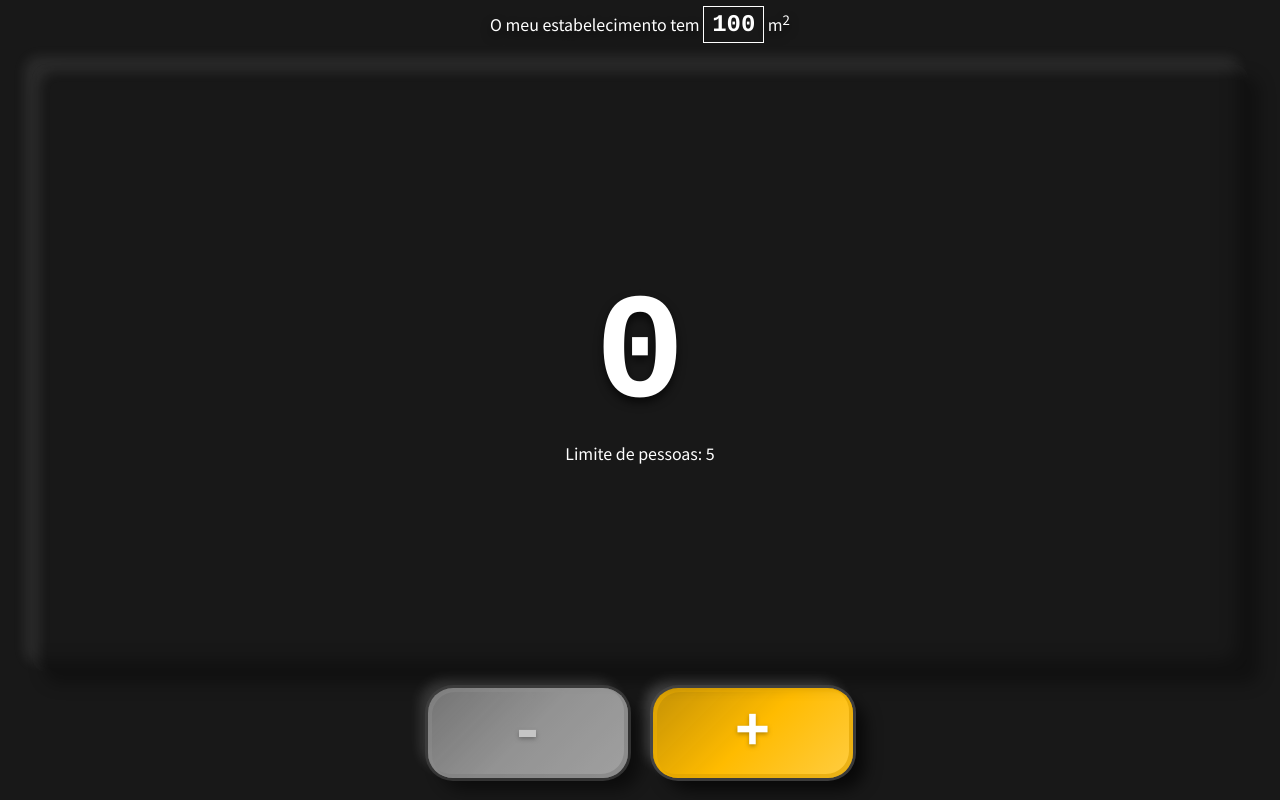
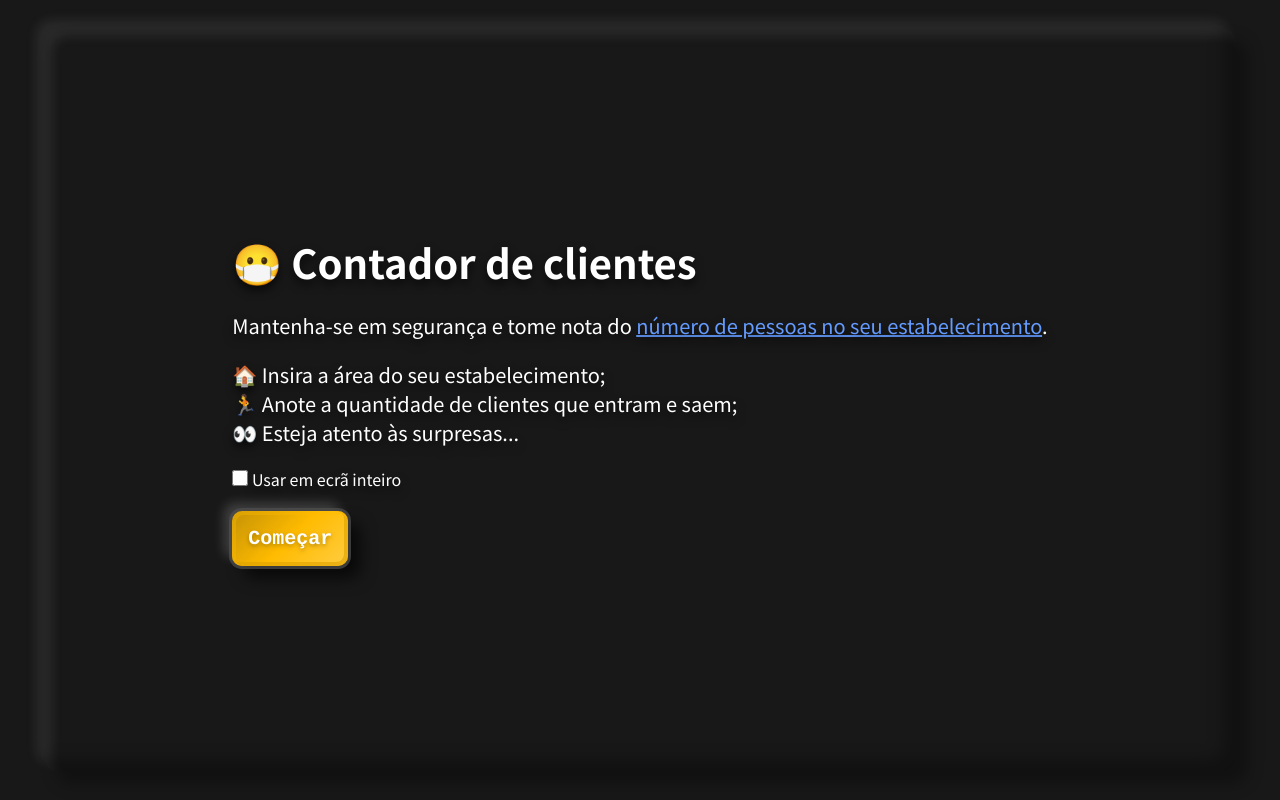
Before and after one commit to joselages/covid_counter_app, a plain HTML site: page index.html in a window 1280 px wide. Drawn offline with nearby package versions, Linux system fonts and the light colour scheme.

Commit message:
added intro screen and aimations, and fixed some bugs

```diff
--- a/index.html
+++ b/index.html
@@ -8,33 +8,55 @@
     <title>Document</title>
     <link rel="preconnect" href="https://fonts.gstatic.com">
     <link href="https://fonts.googleapis.com/css2?family=Cousine:wght@700&display=swap" rel="stylesheet">
-    <link href="https://fonts.googleapis.com/css2?family=Noto+Sans+JP&display=swap" rel="stylesheet">
+    <link href="https://fonts.googleapis.com/css2?family=Noto+Sans+JP:wght@400;700&display=swap" rel="stylesheet">
     <link rel="stylesheet" href="minireset.min.css">
     <link rel="stylesheet" href="styles.css">
 </head>
 
-<body x-data="{people:0, sqrMeters:100}">
-    <div class="main-container">
-        <section class="sqr_meters-container">
-            <span class="sqr_meters-sentence js-inputWrapperSentence">
-                O meu estabelecimento tem <input class="sqr_meters-input js-sqrMeterInput" x-model="sqrMeters" inputmode="numeric" type="text"> m<sup>2</sup>
+<body x-data="{people:0, sqrMeters:100,showHidden:false}">
+
+    <div class="main-container -intro js-mainCont">
+        <section class="sqr_meters-container -hidden js-inputCont">
+            <span x-show="showHidden" class="sqr_meters-sentence js-inputWrapperSentence">
+                O meu estabelecimento tem <input class="sqr_meters-input js-sqrMeterInput" x-model="sqrMeters"
+                    inputmode="numeric" type="text"> m<sup>2</sup>
                 <div class="sqr_meters-info js-informationContainer"></div>
             </span>
         </section>
-        <section class="result-container">
-            <span class="result-number" :class="{'-danger' : people >= sqrMeters*0.05}" x-html="people"></span>
-            <p x-show="sqrMeters>0" class="result-limit">Limite de pessoas: <span x-html="Math.floor(sqrMeters*0.05)"></span></p>
-            <p class="result-warning" x-show="people >= sqrMeters*0.05 && sqrMeters>0" x-transition:enter="-visible" :class="{'-danger' : people > sqrMeters*0.05}">⚠️ O limite foi
-                <span x-show="people === sqrMeters*0.05">atingido.</span>
-                <span x-show="people > sqrMeters*0.05">excedido.</span>
-            </p>
+        <section class="middle-container">
+            <div class="intro-message js-introMessage">
+                <div class="intro-wrapper">
+                    <h1 class="intro-title -introAnimation">😷 Contador de clientes</h1>
+                    <p class="intro-txt -introAnimation">Mantenha-se em segurança e tome nota do <a
+                            href="https://dre.pt/web/guest/legislacao-consolidada/-/lc/137618391/202007150100/73849113/diploma/indice"
+                            target="_blank" rel="noreferrer">número de pessoas no seu estabelecimento</a>.</p>
+                    <ul class="intro-list -introAnimation">
+                        <li>🏠 Insira a área do seu estabelecimento;</li>
+                        <li>🏃 Anote a quantidade de clientes que entram e saem;</li>
+                        <li>👀 Esteja atento às surpresas...</li>
+                    </ul>
+                    <label class="intro-label -introAnimation"><input class="intro-checkbox js-introCheckbox" type="checkbox"> Usar em
+                        ecrã inteiro</label>
+                    <button class="intro-button -introAnimation js-introButton" @click="showHidden = true;">Começar</button>
+                </div>
+            </div>
+            <div class="result-container -hidden js-resultCont">
+                <span class="result-number " :class="{'-danger' : people >= sqrMeters*0.05}" x-html="people"></span>
+                <p x-show="sqrMeters>0" class="result-limit">Limite de pessoas: <span
+                        x-html="Math.floor(sqrMeters*0.05)"></span></p>
+                <p class="result-warning" x-show="people >= sqrMeters*0.05 && sqrMeters>0" x-transition:enter="-visible"
+                    :class="{'-danger' : people > sqrMeters*0.05}">⚠️ O limite foi
+                    <span x-show="people === sqrMeters*0.05">atingido.</span>
+                    <span x-show="people > sqrMeters*0.05">excedido.</span>
+                </p>
+            </div>
+
         </section>
         <section class="buttons-container">
-            <button class="button js-counterBtn" @click="people--" :disabled="people < 1 || inputError">-</button>
-            <button class="button js-counterBtn" @click="people++" :disabled="inputError">+</button>
+            <button class="button js-counterBtn -hidden js-removeBtn" @click="people--"
+                :disabled="people < 1 || inputError">-</button>
+            <button class="button js-counterBtn -hidden js-addBtn" @click="people++" :disabled="inputError">+</button>
         </section>
-
-
     </div>
 
     <div class="noise-bg-fx"></div>
--- a/scripts.js
+++ b/scripts.js
@@ -3,6 +3,7 @@ const allCounterButtons = document.getElementsByClassName("js-counterBtn");
 const inputWrapperSentence = document.querySelector(".js-inputWrapperSentence");
 const informationContainer = document.querySelector(".js-informationContainer");
 const sqrMetersInput = document.querySelector(".js-sqrMeterInput");
+
 let inputError = false;
 function validateSquareMeters(input) {
   let inputedVal = input.value.trim();
@@ -12,7 +13,7 @@ function validateSquareMeters(input) {
   let isError,
     isInfo = false;
 
-    inputError = false;
+  inputError = false;
 
   if (parseInt(inputedVal) === 0 || inputedVal.length < 1) {
     //empty or 0
@@ -72,15 +73,49 @@ function resizeInput(value) {
 sqrMetersInput.addEventListener("input", function () {
   validateSquareMeters(this);
 
-  if (this.value < 2 || isMobile) {
-    this.size = 1;
+  if (this.value.length < 2 || isMobile || this.value.length >= 20) {
     return;
   }
-
   this.size = resizeInput(this.value);
 });
 
 document.addEventListener("DOMContentLoaded", function () {
-
   sqrMetersInput.size = resizeInput(sqrMetersInput.value);
 });
+
+// const introAnimationEl = document.querySelectorAll(".-introAnimation");
+// for(let i = 0; i<introAnimationEl.length;i++){
+//   introAnimationEl[i].addEventListener("animationend", function () {
+//     this.classList.remove("-introAnimation");
+//   });
+// }
+
+
+let introScreen = {
+  elements: {
+    introBtn: document.querySelector(".js-introButton"),
+    checkbox: document.querySelector(".js-introCheckbox"),
+    introMsg: document.querySelector(".js-introMessage"),
+    hiddenEl: document.querySelectorAll(".-hidden"),
+    mainCont: document.querySelector(".js-mainCont"),
+  },
+  change: function () {
+    let self = this;
+
+    if (self.elements.checkbox.checked) {
+      document.documentElement.requestFullscreen();
+    }
+
+    self.elements.introMsg.classList.add("-hidden");
+
+    for (let i = 0; i < self.elements.hiddenEl.length; i++) {
+      self.elements.hiddenEl[i].classList.remove("-hidden");
+    }
+
+    self.elements.mainCont.classList.remove("-intro");
+  },
+};
+
+introScreen.elements.introBtn.addEventListener("click", function () {
+  introScreen.change();
+});
--- a/styles.css
+++ b/styles.css
@@ -3,14 +3,16 @@
 :root {
   --text-font: "Noto Sans JP", sans-serif;
   --numbers-font: "Cousine", monospace;
-  --numbers-bold: 700;
+  --bold: 700;
   --info-color: rgba(0, 0, 0, 0);
+  --main-color: rgb(255, 187, 0);
   --danger-color: #dc3545;
 }
 
 html,
 body {
   height: 100%;
+  overflow: hidden;
 }
 
 body {
@@ -19,14 +21,26 @@ body {
   font-family: var(--text-font);
 }
 
+.-hidden {
+  visibility: hidden;
+  opacity: 0 !important;
+  pointer-events: none !important;
+  transform: translateY(10px);
+}
+
+a {
+  color: #649bff;
+}
+
 button {
   border: none;
   cursor: pointer;
 }
 
 .main-container {
-  width: 100%;
+  width: 98%;
   height: 100%;
+  margin: 0 auto;
   position: relative;
   z-index: 2;
   display: grid;
@@ -34,9 +48,13 @@ button {
   grid-template-rows: calc(10% - 2rem) 80% calc(10% + 2rem);
 }
 
+.main-container.-intro {
+  grid-template-rows: 1% 98% 1%;
+}
+
 .result-number {
   font-family: var(--numbers-font);
-  font-weight: var(--numbers-bold);
+  font-weight: var(--bold);
   /* font-family: monospace, monospace; */
   /* font-variant-numeric: tabular-nums; */
   font-size: 150px;
@@ -82,17 +100,11 @@ button {
   justify-content: center;
 }
 
-.result-container {
+.middle-container {
   width: 95%;
   height: 95%;
   border-radius: 15px;
   /* background-color: red; */
-
-  display: flex;
-  flex-direction: column;
-  align-items: center;
-  justify-content: center;
-
   /* border: 1px solid red; */
   box-shadow: 12px 12px 16px 0 rgba(0, 0, 0, 0.3),
     -8px -8px 12px 0 rgba(207, 207, 207, 0.1),
@@ -102,8 +114,71 @@ button {
   position: relative;
 }
 
-.button {
-  background: rgb(255, 187, 0);
+.intro-message {
+  width: 100%;
+  height: 100%;
+  padding: 2rem;
+  display: flex;
+  flex-direction: column;
+  align-items: center;
+  justify-content: center;
+}
+
+.intro-title {
+  font-size: clamp(1.75rem, 4vw, 2.5rem);
+  font-weight: var(--bold);
+  transform: translateX(-15px);
+  opacity: 0;
+  animation-delay: 0.25s;
+}
+
+.intro-txt,
+.intro-list,
+.intro-button,
+.intro-label {
+  font-size: clamp(1rem, 2vw, 1.25rem);
+  margin-top: 1.25rem;
+}
+
+.intro-title,
+.intro-txt,
+.intro-list,
+.intro-label {
+  text-shadow: 0 5px 10px rgba(0, 0, 0, 0.65);
+}
+
+.intro-txt,
+.intro-list,
+.intro-label {
+  transform: translateX(-15px);
+  opacity: 0;
+  animation-delay: 0.35s;
+}
+
+.intro-label {
+  font-size: 1em;
+  user-select: none;
+  cursor: pointer;
+  display: inline-block;
+}
+.intro-checkbox {
+  width: 16px;
+  height: 16px;
+}
+
+.result-container {
+  width: 100%;
+  height: 100%;
+  display: flex;
+  flex-direction: column;
+  align-items: center;
+  justify-content: center;
+  transition: all 1s cubic-bezier(0.22, 1, 0.36, 1) 0.45s;
+}
+
+.button,
+.intro-button {
+  background: var(--main-color);
   background: linear-gradient(
     135deg,
     rgba(255, 187, 0, 0.75) 0%,
@@ -122,7 +197,7 @@ button {
   overflow: hidden;
 
   font-family: var(--numbers-font);
-  font-weight: var(--numbers-bold);
+  font-weight: var(--bold);
   font-size: 60px;
   text-shadow: 0 2px 4px rgba(122, 90, 0, 0.55);
   height: 80%;
@@ -132,6 +207,32 @@ button {
   transition: all 0.2s ease;
 }
 
+.intro-button {
+  width: initial;
+  height: initial;
+  padding: 1rem;
+  font-size: 1.25em;
+  border-radius: 10px;
+  margin-top: 20px;
+  transform: translateX(-15px);
+  opacity: 0;
+  animation-delay: 0.45s;
+}
+
+.-introAnimation{
+  animation-name: introShow;
+  animation-duration: 1s;
+  animation-timing-function:  cubic-bezier(0.22, 1, 0.36, 1);
+  animation-fill-mode: forwards;
+}
+
+@keyframes introShow {
+  to {
+    transform: translateX(0);
+    opacity: 1;
+  }
+}
+
 .button:first-of-type {
   margin-right: 25px;
 }
@@ -139,6 +240,10 @@ button {
 .button:disabled {
   filter: grayscale(100%);
   opacity: 0.75;
+}
+
+.sqr_meters-container {
+  transition: all 1s cubic-bezier(0.22, 1, 0.36, 1) 0.25s;
 }
 
 .sqr_meters-sentence {
@@ -288,6 +393,10 @@ button {
   }
 } */
 
+.intro-message.-hidden {
+  position: absolute;
+}
+
 @media only screen and (max-width: 450px) {
   .button {
     width: 42vw;
@@ -308,4 +417,8 @@ button {
     padding-bottom: 0.25rem;
     text-shadow: 0 4px 8px rgba(122, 90, 0, 0.75);
   }
+
+  .intro-button:hover {
+    text-shadow: 0 4px 8px rgba(122, 90, 0, 0.75);
+  }
 }
```
